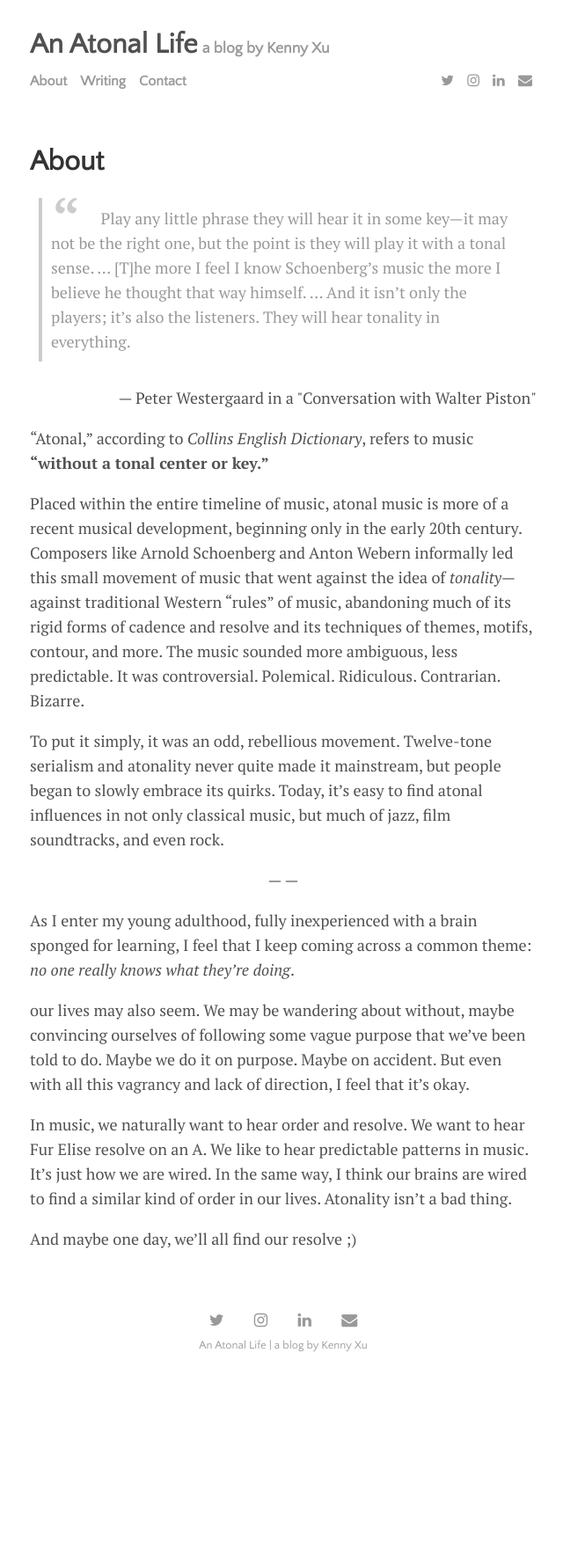
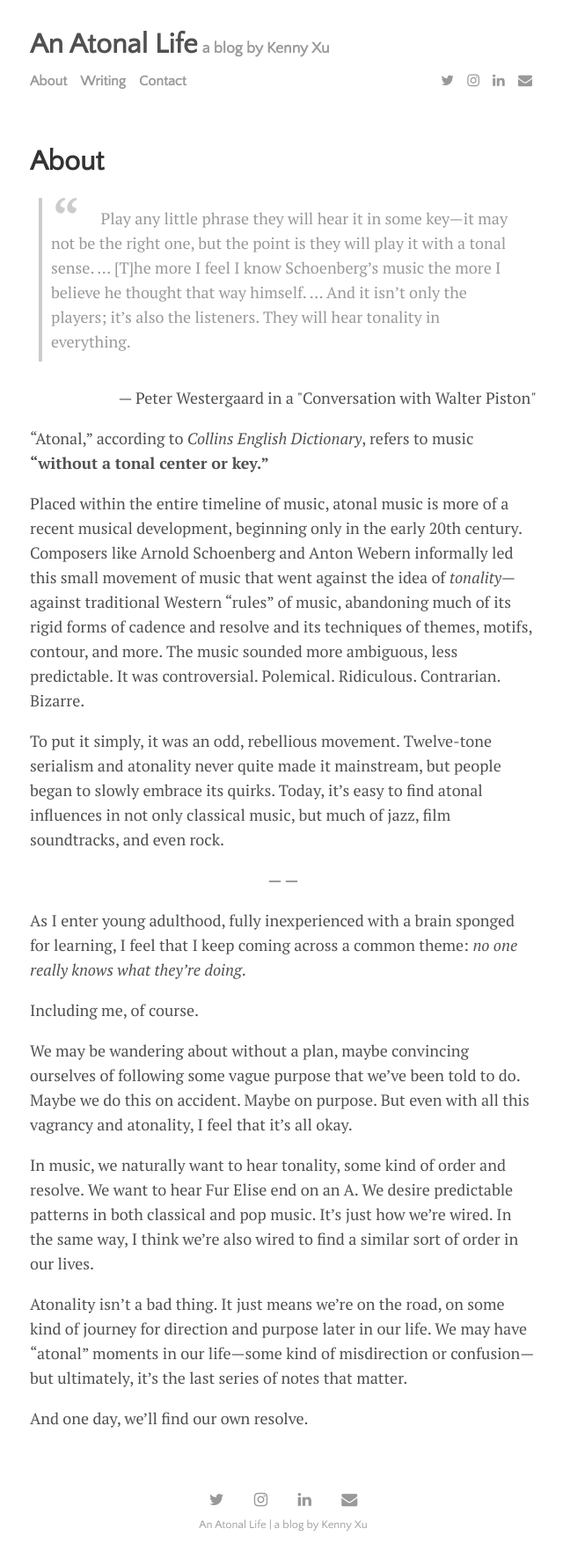
Before and after one commit to kennythexu/kennythexu, a Jekyll site: the page built from menu/about.md, in a window 1280 px wide. Shown: the whole page at 88% size, without its empty margins (318-958 px from the left). Built offline with Jekyll 4.4.1, drawn with Linux system fonts in a browser that asks for light colours; nearby versions of some CDN libraries; before the commit the page ends 1575 px from its top, so only the background shows below that.

Commit message:
about draft

```diff
--- a/menu/about.md
+++ b/menu/about.md
@@ -15,10 +15,14 @@ To put it simply, it was an odd, rebellious movement. Twelve-tone serialism and
 
 <p align="center">— —</p>
 
-As I enter my young adulthood, fully inexperienced with a brain sponged for learning, I feel that I keep coming across a common theme: _no one really knows what they're doing_.
+As I enter young adulthood, fully inexperienced with a brain sponged for learning, I feel that I keep coming across a common theme: _no one really knows what they're doing_.
 
-our lives may also seem. We may be wandering about without, maybe convincing ourselves of following some vague purpose that we've been told to do. Maybe we do it on purpose. Maybe on accident. But even with all this vagrancy and lack of direction, I feel that it's okay.
+Including me, of course.
 
-In music, we naturally want to hear order and resolve. We want to hear Fur Elise resolve on an A. We like to hear predictable patterns in music. It's just how we are wired. In the same way, I think our brains are wired to find a similar kind of order in our lives. Atonality isn't a bad thing.
+We may be wandering about without a plan, maybe convincing ourselves of following some vague purpose that we've been told to do. Maybe we do this on accident. Maybe on purpose. But even with all this vagrancy and atonality, I feel that it's all okay.
 
-And maybe one day, we'll all find our resolve ;)
+In music, we naturally want to hear tonality, some kind of order and resolve. We want to hear Fur Elise end on an A. We desire predictable patterns in both classical and pop music. It's just how we're wired. In the same way, I think we're also wired to find a similar sort of order in our lives.
+
+Atonality isn't a bad thing. It just means we're on the road, on some kind of journey for direction and purpose later in our life. We may have "atonal" moments in our life—some kind of misdirection or confusion—but ultimately, it's the last series of notes that matter.
+
+And one day, we'll find our own resolve.
```
